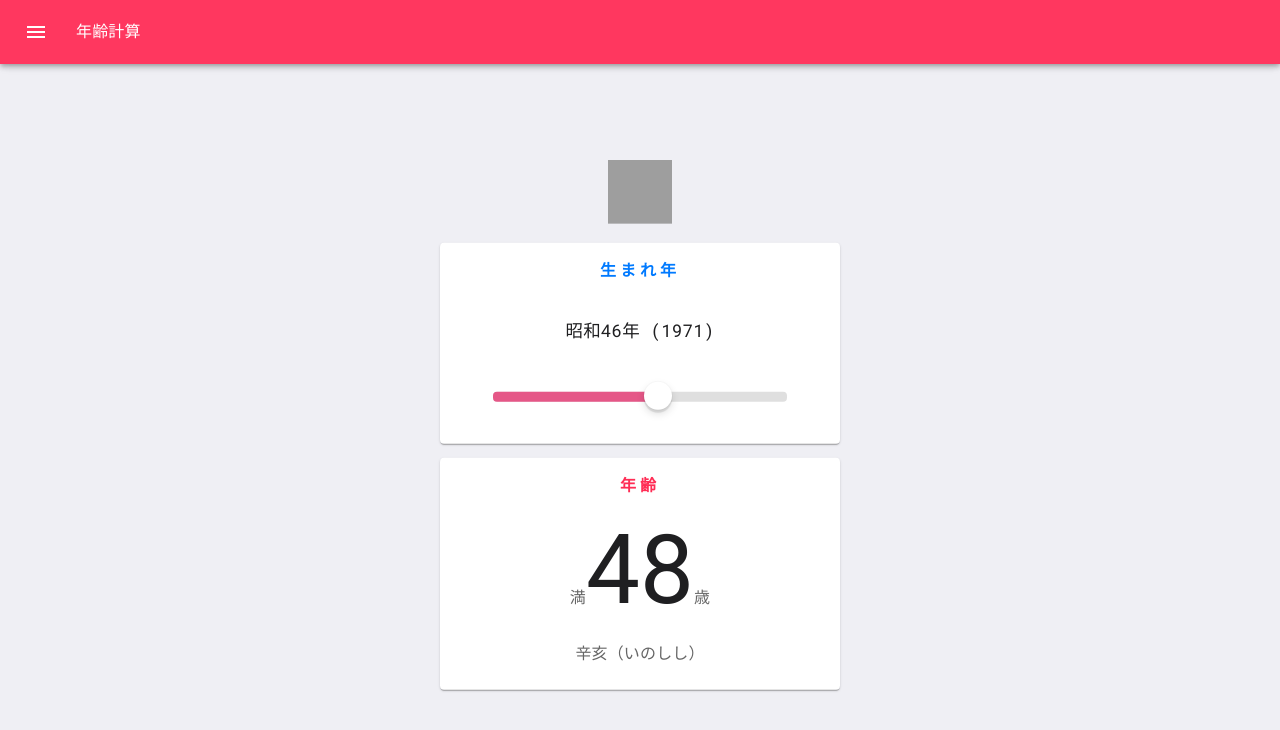
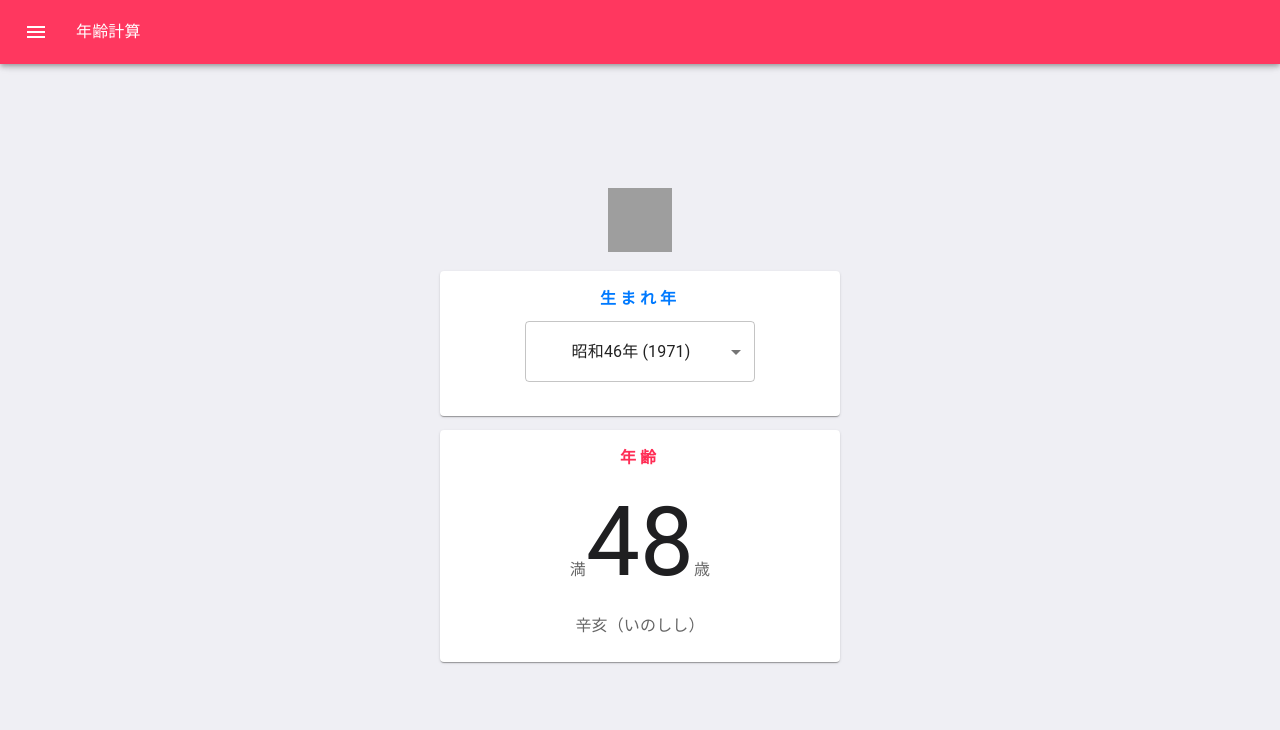
Before and after one commit to sprout2000/nenrei, a React app: page / in a window 1280 px wide. Shown: the top 730 px of the page. Built offline with nearby package versions, Linux system fonts and the light colour scheme; grey boxes are pictures that could not be loaded.

Commit message:
Revert to Form (select)

```diff
--- a/src/App.tsx
+++ b/src/App.tsx
@@ -6,14 +6,16 @@ import localforage from 'localforage';
 import CssBaseline from '@material-ui/core/CssBaseline';
 import createStyles from '@material-ui/core/styles/createStyles';
 import makeStyles from '@material-ui/core/styles/makeStyles';
-import withStyles from '@material-ui/core/styles/withStyles';
-import pink from '@material-ui/core/colors/pink';
 
 /** Common components */
 import Card from '@material-ui/core/Card';
 import CardContent from '@material-ui/core/CardContent';
 import Typography from '@material-ui/core/Typography';
-import Slider from '@material-ui/core/Slider';
+
+/** Form (Select) */
+import FormControl from '@material-ui/core/FormControl';
+import Select from '@material-ui/core/Select';
+import MenuItem from '@material-ui/core/MenuItem';
 
 /** Snackbar */
 import Button from '@material-ui/core/Button';
@@ -74,13 +76,12 @@ const useStyles = makeStyles((theme) =>
       letterSpacing: '0.25em',
       userSelect: 'none',
     },
-    wareki: {
-      fontSize: '1.25em',
-      fontWeight: 'normal',
-      userSelect: 'none',
-      fontFamily: "'Roboto Mono', mono-space",
-      padding: '2em 0',
-      color: '#1f1f21',
+    form: {
+      minWidth: 250,
+      padding: 10,
+    },
+    select: {
+      minWidth: 200,
     },
     answer: {
       fontWeight: 'bold',
@@ -93,56 +94,6 @@ const useStyles = makeStyles((theme) =>
     },
   })
 );
-
-const iOSBoxShadow =
-  '0 3px 1px rgba(0,0,0,0.1),0 4px 8px rgba(0,0,0,0.13),0 0 0 1px rgba(0,0,0,0.02)';
-
-const IOSSlider = withStyles({
-  root: {
-    color: '#3880ff',
-    height: 10,
-    width: '80%',
-    maxWidth: '600px',
-  },
-  thumb: {
-    height: 28,
-    width: 28,
-    backgroundColor: '#fff',
-    boxShadow: iOSBoxShadow,
-    marginTop: -10,
-    marginLeft: -10,
-    '&:focus,&:hover,&$active': {
-      boxShadow:
-        '0 3px 1px rgba(0,0,0,0.1),0 4px 8px rgba(0,0,0,0.3),0 0 0 1px rgba(0,0,0,0.02)',
-      '@media (hover: none)': {
-        boxShadow: iOSBoxShadow,
-      },
-    },
-  },
-  active: {},
-  track: {
-    height: 10,
-    borderRadius: 4,
-    backgroundColor: pink[500],
-    opacity: 0.7,
-  },
-  rail: {
-    height: 10,
-    opacity: 0.5,
-    backgroundColor: '#bfbfbf',
-    borderRadius: 4,
-  },
-  mark: {
-    backgroundColor: '#bfbfbf',
-    height: 8,
-    width: 1,
-    marginTop: -3,
-  },
-  markActive: {
-    opacity: 1,
-    backgroundColor: 'currentColor',
-  },
-})(Slider);
 
 const App = (): JSX.Element => {
   const classes = useStyles();
@@ -168,25 +119,27 @@ const App = (): JSX.Element => {
     </Button>
   );
 
-  const wareki = (seireki: number): string => {
-    if (seireki === 1912) {
-      return `大正元年 (${seireki})`;
-    } else if (seireki <= 1925) {
-      return `大正${seireki - 1911}年 (${seireki})`;
-    } else if (seireki === 1926) {
-      return `大正15年,昭和元年 (${seireki})`;
-    } else if (seireki <= 1988) {
-      return `昭和${seireki - 1925}年 (${seireki})`;
-    } else if (seireki === 1989) {
-      return `昭和64年,平成元年 (${seireki})`;
-    } else if (seireki <= 2018) {
-      return `平成${seireki - 1988}年 (${seireki})`;
-    } else if (seireki === 2019) {
-      return `平成31年,令和元年 (${seireki})`;
-    } else {
-      return `令和${seireki - 2018}年 (${seireki})`;
+  const Wareki = (start: number, end: number, gengo: string): JSX.Element[] => {
+    const items = [];
+    for (let i = start + 1; i < end; i++) {
+      const key = gengo + i;
+      items.push(
+        <MenuItem key={key} value={i}>
+          <Typography>
+            {gengo}
+            {i - start + 1}年 ({i})
+          </Typography>
+        </MenuItem>
+      );
     }
+
+    return items;
   };
+
+  const Taisyo = Wareki(1912, 1926, '大正');
+  const Syowa = Wareki(1926, 1989, '昭和');
+  const Heisei = Wareki(1989, 2019, '平成');
+  const Reiwa = Wareki(2019, 2031, '令和');
 
   const calc = (seireki: number): number => {
     const today = new Date();
@@ -216,11 +169,13 @@ const App = (): JSX.Element => {
   };
 
   const handleOnChange = (
-    e: React.ChangeEvent<{}>,
-    val: number | number[]
+    e: React.ChangeEvent<{
+      name?: string | undefined;
+      value: unknown;
+    }>
   ): void => {
     if (e.target) {
-      setYear(Number(val));
+      setYear(Number(e.target.value));
     }
   };
 
@@ -270,14 +225,31 @@ const App = (): JSX.Element => {
         <Card className={classes.card}>
           <CardContent>
             <Typography className={classes.label}>生まれ年</Typography>
-            <Typography className={classes.wareki}>{wareki(year)}</Typography>
-            <IOSSlider
-              max={2020}
-              min={1912}
-              step={1}
-              value={year}
-              onChange={(e, val): void => handleOnChange(e, val)}
-            />
+            <div>
+              <FormControl variant="outlined" className={classes.form}>
+                <Select
+                  className={classes.select}
+                  value={year}
+                  onChange={handleOnChange}>
+                  <MenuItem value={1912}>
+                    <Typography>大正元年 (1912)</Typography>
+                  </MenuItem>
+                  {Taisyo}
+                  <MenuItem value={1926}>
+                    <Typography>大正15年,昭和元年 (1926)</Typography>
+                  </MenuItem>
+                  {Syowa}
+                  <MenuItem value={1989}>
+                    <Typography>昭和64年,平成元年 (1989)</Typography>
+                  </MenuItem>
+                  {Heisei}
+                  <MenuItem value={2019}>
+                    <Typography>平成31年,令和元年 (2019)</Typography>
+                  </MenuItem>
+                  {Reiwa}
+                </Select>
+              </FormControl>
+            </div>
           </CardContent>
         </Card>
         <Card className={classes.card}>
```
